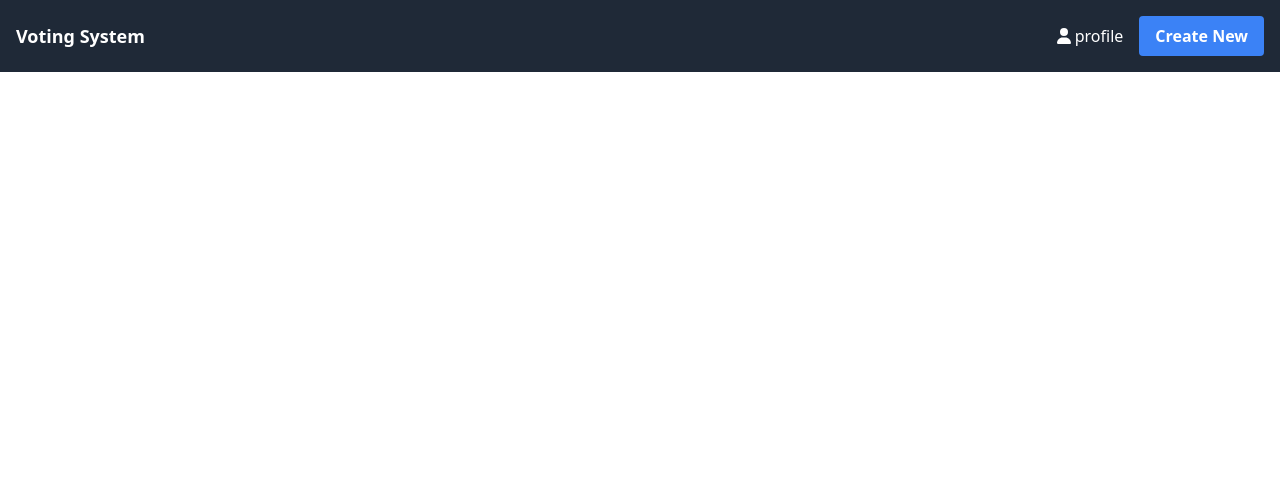
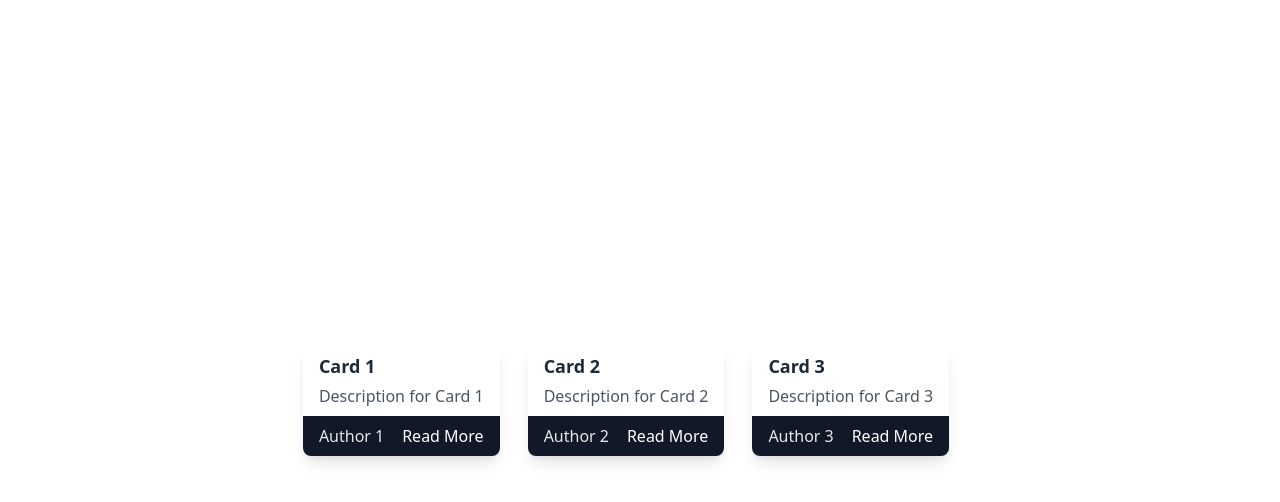
Before and after one commit to vikaspal9131/online-voting-system, a React (Vite) app in the folder online-voting-system/: page / in a window 1280 px wide. Shown: the top 502 px of the page. Built offline with nearby package versions, Linux system fonts and the light colour scheme.

Commit message:
add the election card

```diff
--- a/online-voting-system/src/App.jsx
+++ b/online-voting-system/src/App.jsx
@@ -1,15 +1,14 @@
 import React from 'react';
 import { BrowserRouter as Router } from 'react-router-dom';
 import TopNavigation from './components/Layout/Navbar';
+import Card from './components/Election/ElectionCard';
+
 
 const App = () => {
   return (
-    <Router>
-      <div>
-        <TopNavigation />
-        {/* Your routes */}
-      </div>
-    </Router>
+    <div className="App flex justify-center items-center h-screen">
+    <Card />
+  </div>
   );
 };
 
--- /dev/null
+++ b/online-voting-system/src/components/Election/ElectionCard.jsx
@@ -0,0 +1,44 @@
+// src/App.jsx
+
+import React from 'react';
+
+const App = () => {
+  const cards = [
+    {
+      id: 1,
+      title: 'Card 1',
+      description: 'Description for Card 1',
+      author: 'Author 1'
+    },
+    {
+      id: 2,
+      title: 'Card 2',
+      description: 'Description for Card 2',
+      author: 'Author 2'
+    },
+    {
+      id: 3,
+      title: 'Card 3',
+      description: 'Description for Card 3',
+      author: 'Author 3'
+    }
+  ];
+
+  return (
+    <div className="App flex justify-center items-center h-screen ">
+      {cards.map(card => (
+        <div key={card.id} className="max-w-xs bg-white shadow-lg rounded-lg overflow-hidden mr-7">
+          <div className="px-4 py-2">
+            <h2 className="text-gray-800 text-lg font-semibold">{card.title}</h2>
+            <p className="text-gray-600 mt-1">{card.description}</p>
+          </div>
+          <div className="flex items-center justify-between px-4 py-2 bg-gray-900">
+            <p className="text-gray-200">{card.author}</p>
+            <a href="#" className="text-white">Read More</a>
+          </div>
+        </div>
+      ))}
+    </div>
+  );
+};
+export default App;
```
Also changed, not shown: online-voting-system/src/components/Election/ElectionCard.js (deleted).
